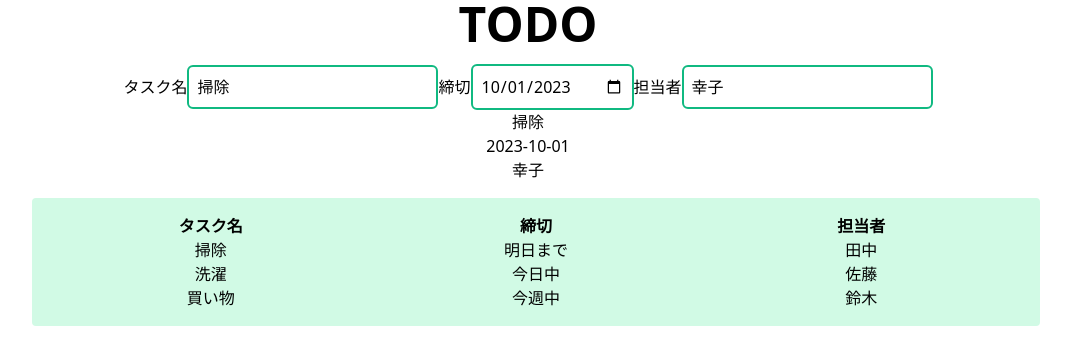
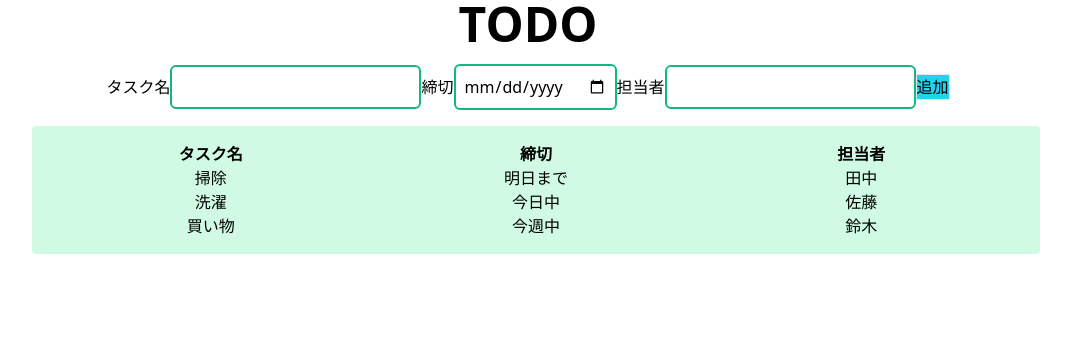
Before and after one commit to tslucky7/React-practice, a React app: page / in a window 1280 px wide. Shown: the top 364 px of the page, without its empty margins (112-1183 px from the left). Built offline with nearby package versions, Linux system fonts and the light colour scheme.

Commit message:
2418 配列に追加する関数の定義まで

```diff
--- a/src/js/App.tsx
+++ b/src/js/App.tsx
@@ -1,38 +1,31 @@
 import * as React from "react";
 import { TodoList } from "./components/TodoList";
 import { Heading } from "./components/Heading";
+import { TextField } from "./components/TextField";
+
+type Todo = {
+  task: string;
+  deadline: string;
+  person: string;
+}
 
 export const App = () => {
-  const [newTask, setNewTask] = React.useState<string>("掃除");
-  const [newDeadline, setNewDeadline] = React.useState<string>("2023-10-01");
-  const [newPerson, setPerson] = React.useState<string>("幸子");
+  const [todoList, setTodoList] = React.useState<Todo[]>([]);
+  const [newTask, setNewTask] = React.useState<string>("");
+  const [newDeadline, setNewDeadline] = React.useState<string>("");
+  const [newPerson, setNewPerson] = React.useState<string>("");
 
-  console.log(newTask);
+  const addNewTodo = () => {
+    setTodoList((prev) => [...prev, {task: newTask, deadline: newDeadline, person: newPerson}]);
+  }
 
   return (
     <main className="my-0 mx-auto w-4/5 text-center">
       <Heading level="h1">TODO</Heading>
-      <label htmlFor="">タスク名</label>
-      <input
-        type="text"
-        value={newTask}
-        onChange={(e) => setNewTask(e.target.value)}
-        className="border-2 border-emerald-500 rounded-md p-2 mt-4"
-      />
-      <label htmlFor="">締切</label>
-      <input
-        type="date"
-        value={newDeadline}
-        onChange={(e) => setNewTask(e.target.value)}
-        className="border-2 border-emerald-500 rounded-md p-2 mt-4"
-      />
-      <label htmlFor="">担当者</label>
-      <input
-        type="text"
-        value={newPerson}
-        onChange={(e) => setNewTask(e.target.value)}
-        className="border-2 border-emerald-500 rounded-md p-2 mt-4"
-      />
+      <TextField label="タスク名" value={newTask} onChange={setNewTask} type="text" />
+      <TextField label="締切" value={newDeadline} onChange={setNewDeadline} type="date" />
+      <TextField label="担当者" value={newPerson} onChange={setNewPerson} type="text" />
+      <button className="border bg-cyan-400">追加</button>
       <p>{newTask}</p>
       <p>{newDeadline}</p>
       <p>{newPerson}</p>
--- a/src/js/components/TextField.tsx
+++ b/src/js/components/TextField.tsx
@@ -10,7 +10,7 @@ type Props = {
 export const TextField = ({ label, value, onChange, type }: Props) => {
   return (
     <>
-      <label htmlFor="">タスク名</label>
+      <label htmlFor="">{label}</label>
       <input
         type={type}
         value={value}
```
